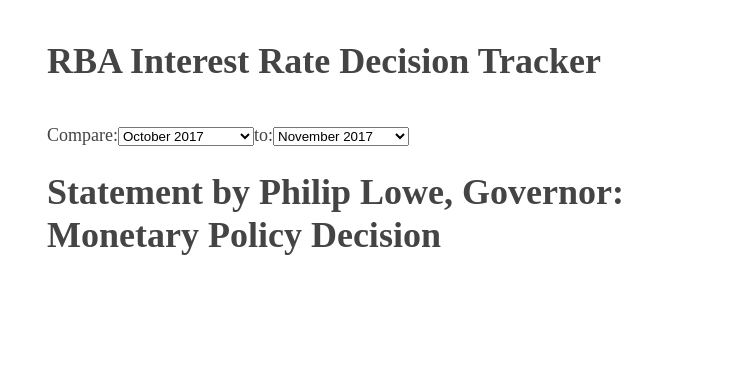
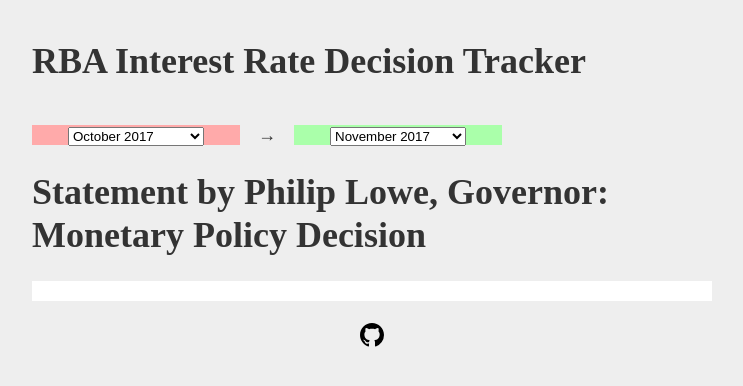
Before and after one commit to Alastairm/rbatracker, a React app: page / in a window 1280 px wide. Shown: the whole page, without its empty margins (268-1011 px from the left). Built offline with nearby package versions, Linux system fonts and the light colour scheme; no server answers.

Commit message:
Updated styling

```diff
--- a/App.js
+++ b/App.js
@@ -27,18 +27,25 @@
   render(){
     return (
       <div style={style}>
+
         <p>
-          Compare:
+          <del>&emsp;&emsp;
           <StatementSelector
             onChange={this.input1Handler1}
             default={this.state.default1}
-          />
-            to:
+            style="del"
+          />&emsp;&emsp;
+        </del>
+        &emsp;→&emsp;
+        <ins>&emsp;&emsp;
           <StatementSelector
             onChange={this.input1Handler2}
             default={this.state.default2}
-          />
+            style="del"
+          />&emsp;&emsp;
+        </ins>
         </p>
+
         <h1>Statement by Philip Lowe, Governor: Monetary Policy Decision</h1>
         <StatementDiff
           statementA={this.state.statementA}
--- a/index.html
+++ b/index.html
@@ -10,5 +10,11 @@
     <div id="hello"></div>
     <div id="app"></div>
     <script src="bundle.js"></script>
+    &nbsp;&nbsp;
+    <div class=footer-octicon>
+      <a href="https://https://github.com/Alastairm/rbatracker" aria-label="Homepage" class="footer-octicon" title="GitHub">
+        <svg aria-hidden="true" class="octicon octicon-mark-github" height="24" version="1.1" viewBox="0 0 16 16" width="24"><path fill-rule="evenodd" d="M8 0C3.58 0 0 3.58 0 8c0 3.54 2.29 6.53 5.47 7.59.4.07.55-.17.55-.38 0-.19-.01-.82-.01-1.49-2.01.37-2.53-.49-2.69-.94-.09-.23-.48-.94-.82-1.13-.28-.15-.68-.52-.01-.53.63-.01 1.08.58 1.23.82.72 1.21 1.87.87 2.33.66.07-.52.28-.87.51-1.07-1.78-.2-3.64-.89-3.64-3.95 0-.87.31-1.59.82-2.15-.08-.2-.36-1.02.08-2.12 0 0 .67-.21 2.2.82.64-.18 1.32-.27 2-.27.68 0 1.36.09 2 .27 1.53-1.04 2.2-.82 2.2-.82.44 1.1.16 1.92.08 2.12.51.56.82 1.27.82 2.15 0 3.07-1.87 3.75-3.65 3.95.29.25.54.73.54 1.48 0 1.07-.01 1.93-.01 2.2 0 .21.15.46.55.38A8.013 8.013 0 0 0 16 8c0-4.42-3.58-8-8-8z"></path></svg>
+      </a>
+    </div>
   </body>
 </html>
--- a/reset.css
+++ b/reset.css
@@ -10,6 +10,8 @@
 	display: block;
 }
 body {
+	color: #333;
+	background-color: #eee;
 	line-height: 1.2;
 }
 ol, ul {
@@ -28,13 +30,26 @@
 	border-spacing: 0;
 }
 ins {
-	background-color: lightgreen;
+	background-color: #aaffaa;
 	text-decoration: none;
 }
 del {
-	background-color: salmon;
+	background-color: #ffaaaa;
 	text-decoration: none;
 }
 p {
     display: block;
 }
+.diff-result {
+	background-color: #fff;
+	padding: 10px;
+}
+
+.octicon {
+	display: block;
+	margin: auto;
+}
+
+select:not([size]):not([multiple]) {
+  height: calc(1.2rem);
+}
--- a/style.css
+++ b/style.css
@@ -1,6 +1,6 @@
 body {
   margin:40px auto;
-  max-width:650px;
+  max-width:680px;
   line-height:1.6;
   font-size:18px;
   color:#444;
```
Also changed, not shown: bundle.js.
